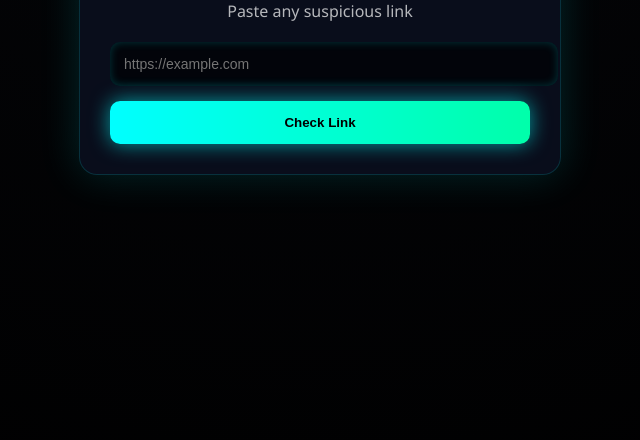
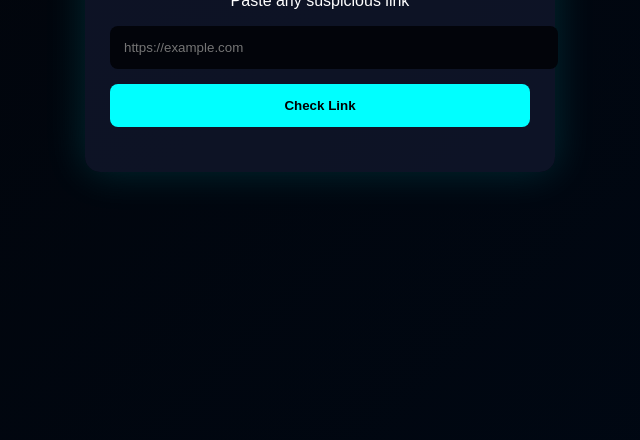
Before and after one commit to vengababu-X/LinkShield, a plain HTML site: page index.html in a window 1280 px wide. Shown: the part 376-816 px from the top of the page, without its empty margins (320-960 px from the left). Drawn offline with Linux system fonts and the light colour scheme.

Commit message:
Update style.css

```diff
--- a/style.css
+++ b/style.css
@@ -1,63 +1,51 @@
 body {
-  background: radial-gradient(circle at top, #05060a, #000);
-  font-family: "Segoe UI", sans-serif;
-  display: flex;
-  justify-content: center;
-  align-items: center;
-  height: 100vh;
-  color: white;
+  background: linear-gradient(135deg,#020409,#000814);
+  font-family: Arial, sans-serif;
+  display:flex;
+  justify-content:center;
+  align-items:center;
+  height:100vh;
+  color:white;
 }
 
 .container {
-  background: rgba(10,15,30,0.9);
-  border-radius: 18px;
-  padding: 30px;
+  background: rgba(15,20,40,0.9);
+  padding: 25px;
+  border-radius: 15px;
   width: 90%;
   max-width: 420px;
+  text-align: center;
   box-shadow: 0 0 40px rgba(0,255,255,0.15);
-  backdrop-filter: blur(10px);
-  border: 1px solid rgba(0,255,255,0.15);
-  text-align: center;
 }
 
 h1 {
-  color: #00ffff;
-  margin-bottom: 5px;
-  text-shadow: 0 0 10px rgba(0,255,255,0.6);
-}
-
-p {
-  opacity: 0.7;
-  margin-bottom: 20px;
+  color:#00ffff;
+  margin-bottom:5px;
 }
 
 input {
-  width: 100%;
-  padding: 14px;
-  border-radius: 10px;
-  border: none;
-  outline: none;
-  background: #02040a;
-  color: #00ffff;
-  font-size: 14px;
-  box-shadow: inset 0 0 10px rgba(0,255,255,0.2);
+  width:100%;
+  padding:14px;
+  border-radius:8px;
+  border:none;
+  outline:none;
+  background:#02040a;
+  color:#00ffff;
 }
 
 button {
-  width: 100%;
-  padding: 14px;
-  margin-top: 15px;
-  border-radius: 10px;
-  border: none;
-  background: linear-gradient(90deg,#00ffff,#00ffaa);
-  color: black;
-  font-weight: bold;
-  cursor: pointer;
-  box-shadow: 0 0 20px rgba(0,255,255,0.6);
+  width:100%;
+  margin-top:15px;
+  padding:14px;
+  border:none;
+  border-radius:8px;
+  background:#00ffff;
+  color:black;
+  font-weight:bold;
+  cursor:pointer;
 }
 
-#output {
-  margin-top: 25px;
-  font-size: 18px;
-  line-height: 1.4;
+#result {
+  margin-top:20px;
+  font-size:18px;
 }
```
